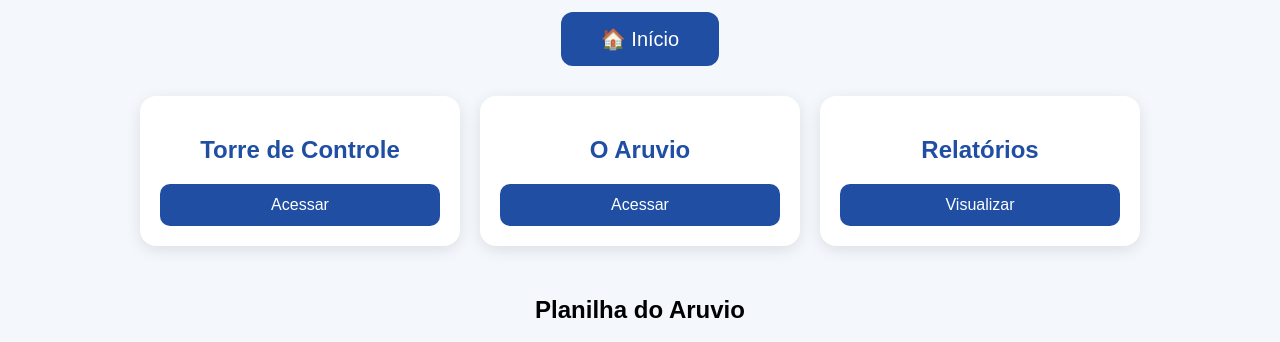
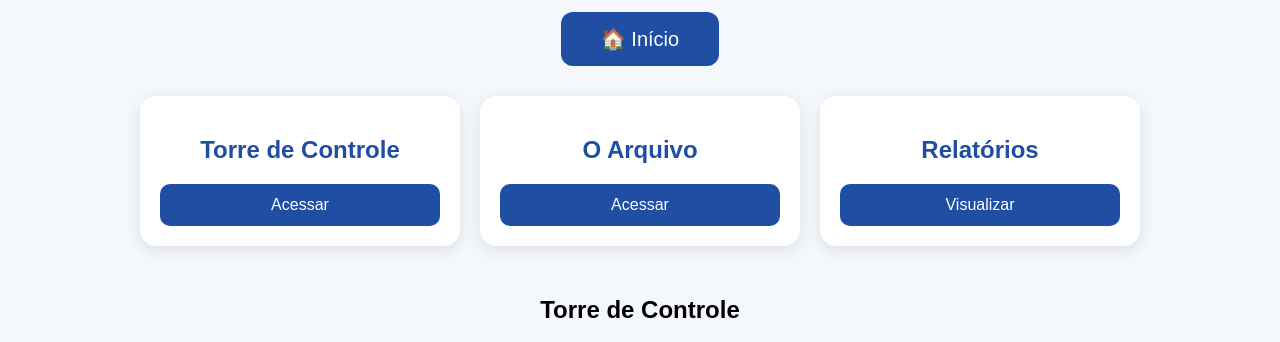
Before and after one commit to romariofernandes-lab/painel-shipsmart, a plain HTML site: page index.html in a window 1280 px wide. Shown: the part 217-559 px from the top of the page. Drawn offline with Linux system fonts and the light colour scheme.

Commit message:
index.html

```diff
--- a/index.html
+++ b/index.html
@@ -104,7 +104,7 @@ iframe {
     </div>
 
     <div class="card">
-        <h2>O Aruvio</h2>
+        <h2>O Arquivo</h2>
         <a class="btn" href="#">Acessar</a>
     </div>
 
@@ -116,7 +116,7 @@ iframe {
 </div>
 
 <div class="sheet">
-    <h2>Planilha do Aruvio</h2>
+    <h2>Torre de Controle</h2>
 
     <iframe src="https://docs.google.com/spreadsheets/d/1VBzvma7MiKHqPRst-i9VSpBAuTC3HNxAF-9pKU1-wpI/edit?gid=1406350545#gid=1406350545"></iframe>
 
```
